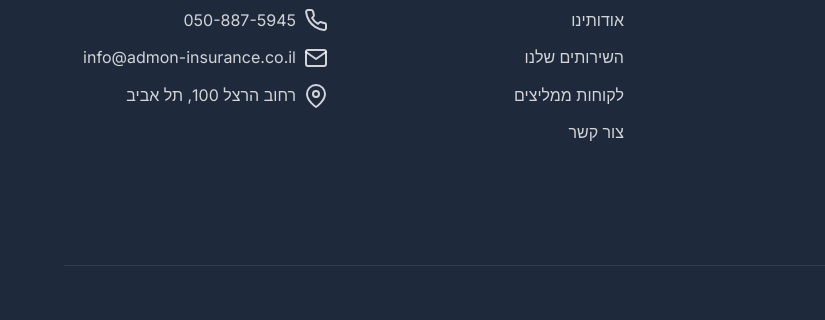
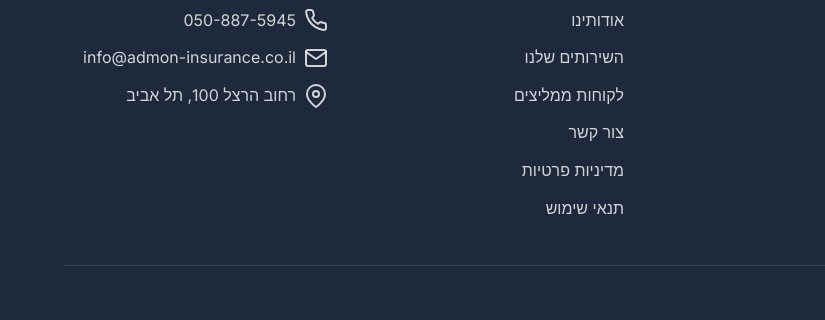
Before and after one commit to Royadmon232/Webappinsurance, a website: page index.html in a window 1280 px wide. Shown: the part 4539-4859 px from the top of the page, 0-825 px from the left. Drawn offline with nearby package versions, Linux system fonts and the light colour scheme; no server answers.

Commit message:
Add privacy policy and terms links to homepage footer for Google OAuth verification

```diff
--- a/index.html
+++ b/index.html
@@ -375,6 +375,8 @@
                         <li><a href="#services">השירותים שלנו</a></li>
                         <li><a href="#testimonials">לקוחות ממליצים</a></li>
                         <li><a href="#contact">צור קשר</a></li>
+                        <li><a href="privacy-policy.html">מדיניות פרטיות</a></li>
+                        <li><a href="terms-of-service.html">תנאי שימוש</a></li>
                     </ul>
                 </div>
 
```
